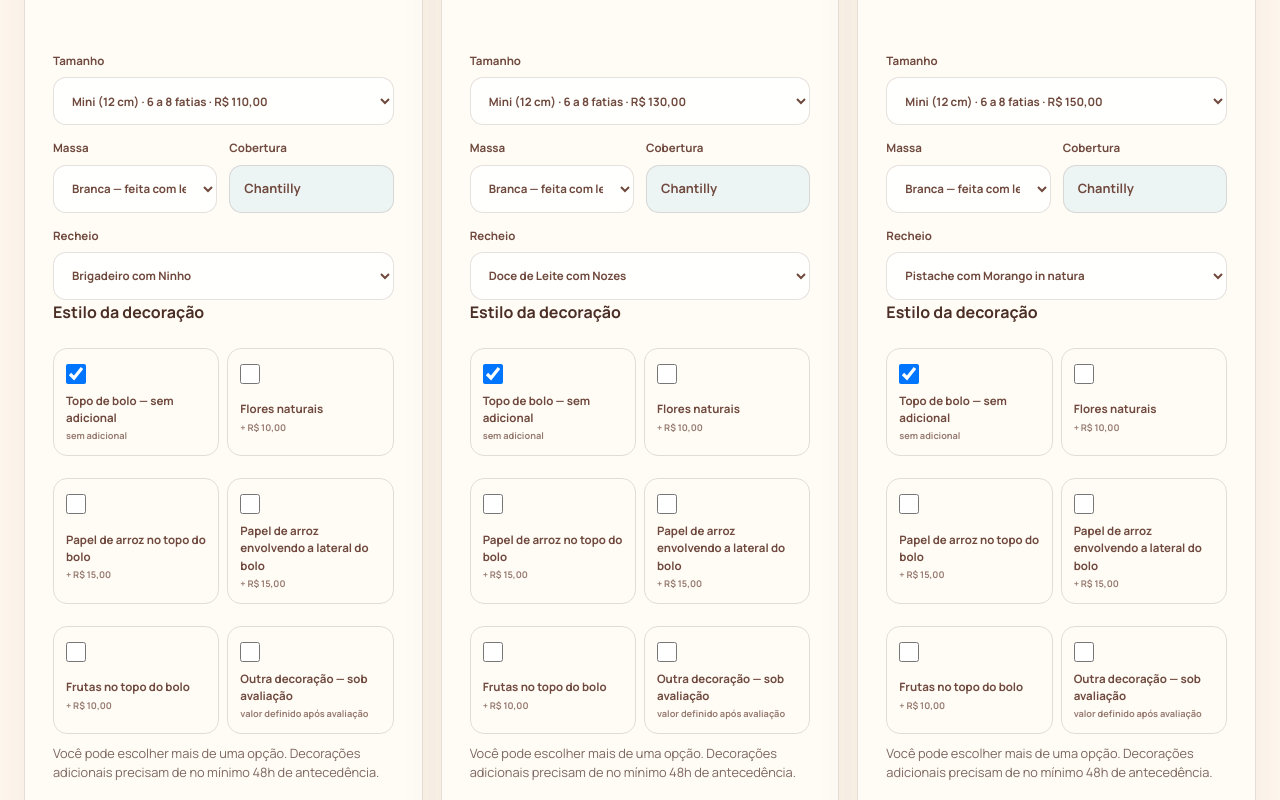
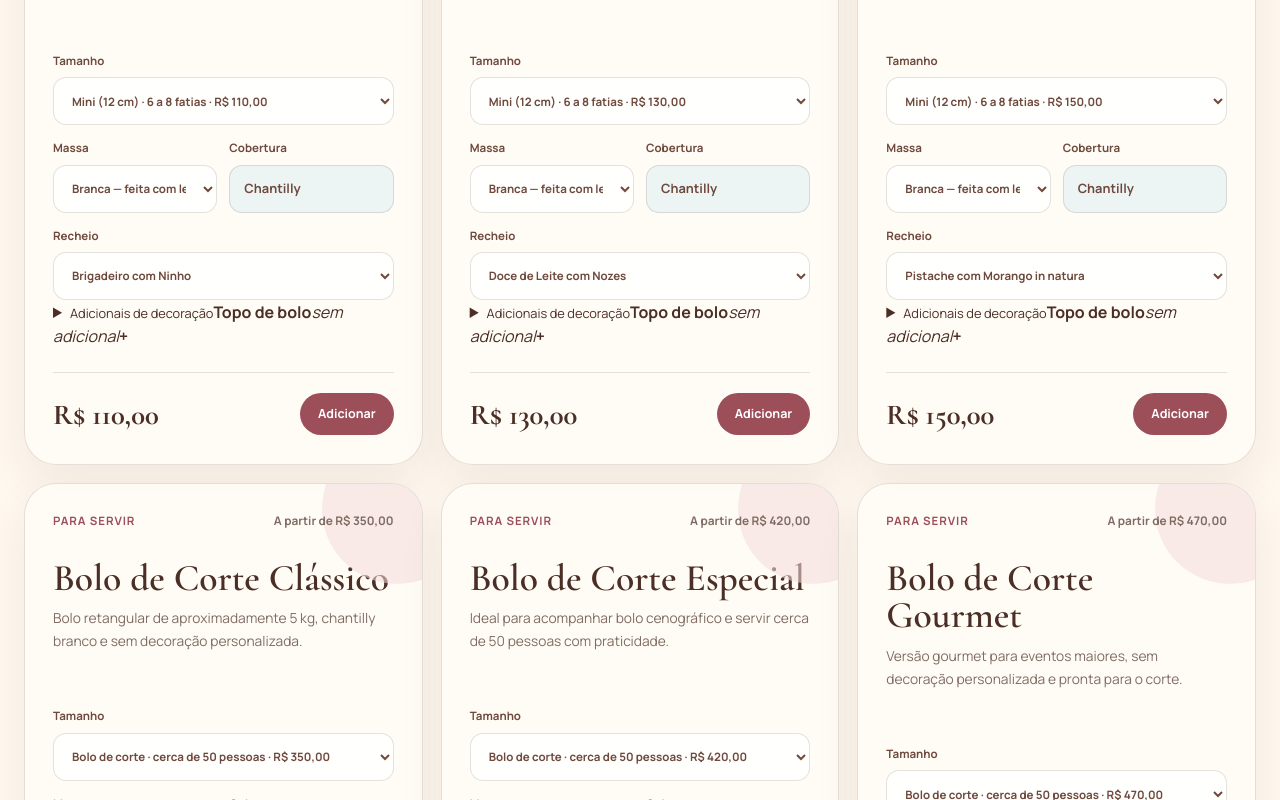
Before and after one commit to doceriabrigadeiroebeijinho/doceriabrigadeiroebeijinho.github.io, a Next.js app: page / in a window 1280 px wide. Shown: the part 2397-3197 px from the top of the page. Built offline with nearby package versions, Linux system fonts and the light colour scheme.

Commit message:
Update page.tsx

```diff
--- a/app/page.tsx
+++ b/app/page.tsx
@@ -38,7 +38,7 @@ type CakeDecorationOption = {
 const cakeDecorationOptions: CakeDecorationOption[] = [
   {
     id: "topo",
-    label: "Topo de bolo — sem adicional",
+    label: "Topo de bolo",
     prices: { mini: 0, p: 0, m: 0, g: 0, gg: 0 },
   },
   {
@@ -55,7 +55,7 @@ const cakeDecorationOptions: CakeDecorationOption[] = [
   },
   {
     id: "papel-lateral",
-    label: "Papel de arroz envolvendo a lateral do bolo",
+    label: "Papel de arroz na lateral do bolo",
     prices: { mini: 15, p: 20, m: 30, g: 38, gg: 45 },
     requires48h: true,
   },
@@ -1696,44 +1696,79 @@ if (
                       ))}
                     </select>
                   </label>
-                  {choice.size !== "corte" && (
-                    <div className="decoration-field">
-                      <span>Estilo da decoração</span>
-                      <div className="decoration-options">
+                  {choice.size !== "corte" && (() => {
+                    const selectedDecorationNames = cakeDecorationOptions
+                      .filter((option) => choice.decorations.includes(option.id))
+                      .map((option) => option.label.replace(" — sob avaliação", ""));
+                    const decorationSummary =
+                      selectedDecorationNames.length === 0
+                        ? "Escolher decoração"
+                        : selectedDecorationNames.length <= 2
+                          ? selectedDecorationNames.join(" + ")
+                          : `${selectedDecorationNames[0]} + ${selectedDecorationNames.length - 1} adicionais`;
+
+                    return (
+                      <details className="decoration-picker">
+                        <summary>
+                          <span className="decoration-summary-copy">
+                            <small>Adicionais de decoração</small>
+                            <strong>{decorationSummary}</strong>
+                          </span>
+                          <span className="decoration-summary-meta">
+                            <em>
+                              {decorationTotal > 0
+                                ? `+ ${formatMoney(decorationTotal)}`
+                                : "sem adicional"}
+                            </em>
+                            <b aria-hidden="true">+</b>
+                          </span>
+                        </summary>
+                        <div className="decoration-picker-panel">
+                          <p>
+                            Escolha uma ou mais opções. O valor é calculado de
+                            acordo com o tamanho do bolo.
+                          </p>
+                          <div className="decoration-picker-list">
                             {cakeDecorationOptions.map((option) => {
                               const optionPrice = cakeDecorationPrice(
                                 option.id,
                                 choice.size,
                               );
+                              const selected = choice.decorations.includes(option.id);
                               return (
-                            <label className="decoration-option" key={option.id}>
+                                <label
+                                  className={`decoration-picker-row ${
+                                    selected ? "selected" : ""
+                                  }`}
+                                  key={option.id}
+                                >
                                   <input
                                     type="checkbox"
-                                checked={choice.decorations.includes(option.id)}
+                                    checked={selected}
                                     onChange={() =>
                                       toggleCakeDecoration(tier.id, option.id)
                                     }
                                   />
-                              <span>
-                                <strong>{option.label}</strong>
+                                  <span>{option.label}</span>
                                   <small>
                                     {optionPrice > 0
                                       ? `+ ${formatMoney(optionPrice)}`
                                       : option.id === "avaliar"
-                                      ? "valor definido após avaliação"
+                                        ? "sob avaliação"
                                         : "sem adicional"}
                                   </small>
-                              </span>
                                 </label>
                               );
                             })}
                           </div>
-                      <small className="decoration-help">
-                        Você pode escolher mais de uma opção. Decorações adicionais
-                        precisam de no mínimo 48h de antecedência.
+                          <small className="decoration-picker-help">
+                            Decorações adicionais precisam de no mínimo 48h de
+                            antecedência.
                           </small>
                         </div>
-                  )}
+                      </details>
+                    );
+                  })()}
                   <div className="product-card-footer">
                     <strong>{formatMoney(price)}</strong>
                     <button type="button" onClick={() => addCake(tier)}>
```
Lines whose indentation alone changed are shown as unchanged.
